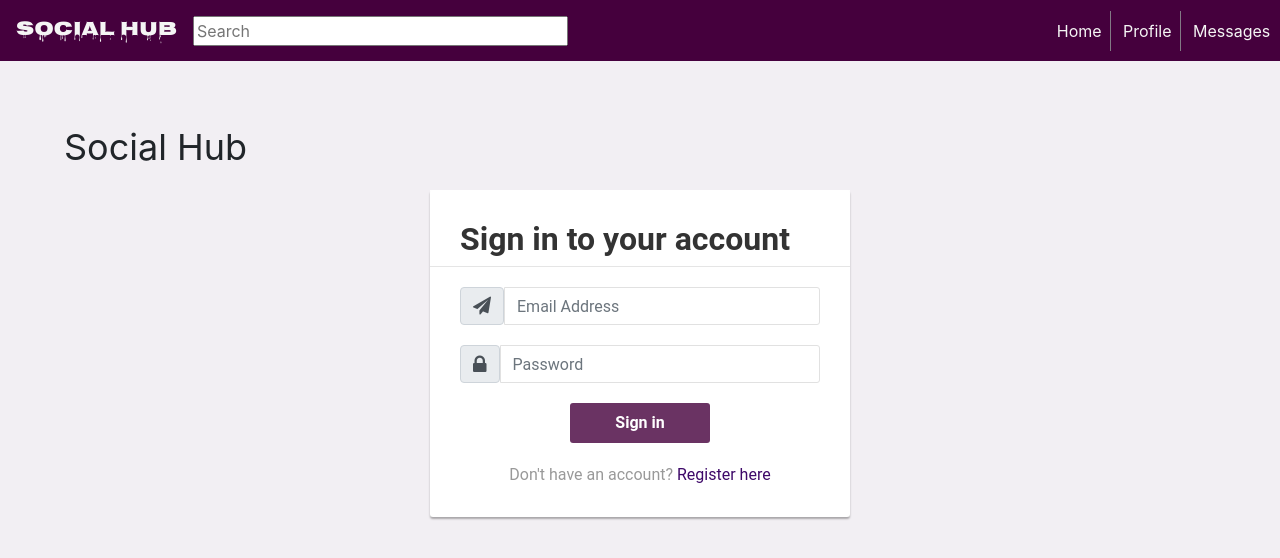
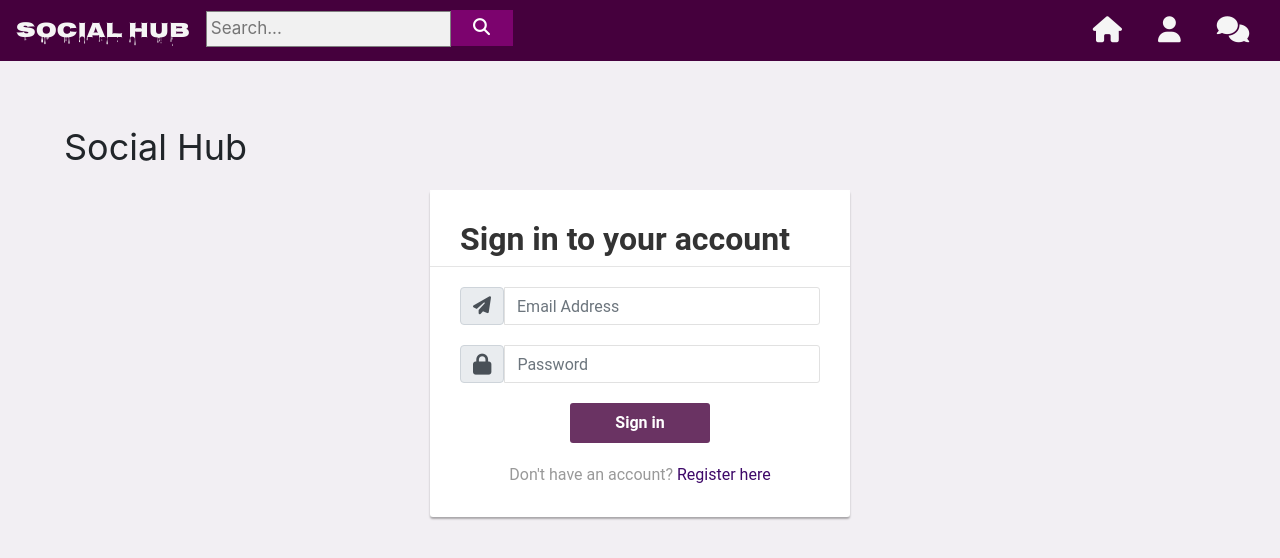
Before and after one commit to vladdimisca/SocialHub-App, an Angular app: page / in a window 1280 px wide. Shown: the top 558 px of the page. Built offline with nearby package versions, Linux system fonts and the light colour scheme.

Commit message:
navbar changes

```diff
--- a/src/app/authentication/login/login.component.html
+++ b/src/app/authentication/login/login.component.html
@@ -17,7 +17,7 @@
 		<div class="form-group">
 			<div class="input-group">
 				<span class="input-group-text"><i class="fa fa-lock"></i></span>
-				<input type="text" class="form-control" name="password" placeholder="Password" required="required">
+				<input type="password" class="form-control" name="password" placeholder="Password" required="required">
 			</div>
 		</div>
 		<div class="form-group text-center">
--- a/src/app/authentication/register/register.component.html
+++ b/src/app/authentication/register/register.component.html
@@ -26,7 +26,7 @@
 		<div class="form-group">
 			<div class="input-group">
 				<span class="input-group-text"><i class="fa fa-lock"></i></span>
-				<input type="text" class="form-control" name="password" placeholder="Password" required="required">
+				<input type="password" class="form-control" name="password" placeholder="Password" required="required">
 			</div>
         </div>
 		<div class="form-group">
@@ -35,7 +35,7 @@
 					<i class="fa fa-lock"></i>
 					<i class="fa fa-check"></i>
 				</span>
-				<input type="text" class="form-control" name="confirm_password" placeholder="Confirm Password" required="required">
+				<input type="password" class="form-control" name="confirm_password" placeholder="Confirm Password" required="required">
 			</div>
         </div>
         <div class="form-group">
--- a/src/app/navbar/navbar.component.html
+++ b/src/app/navbar/navbar.component.html
@@ -2,7 +2,10 @@
 
     <div class="navbar-nav" id="left">
         <a routerLink="" class="navbar-brand">Social Hub</a>
-        <input *ngIf="navLinks" class="nav-item" type="text" id="search-bar" name="search-bar" placeholder="Search">
+        <form *ngIf="navLinks" class="example">
+            <input type="text" placeholder="Search..." name="search">
+            <button type="submit"><i class="fa fa-search"></i></button>
+        </form>
     </div>
 
     <button type="button" class="navbar-toggler" data-toggle="collapse" data-target="#navbarCollapse">
@@ -11,9 +14,15 @@
 
     <div *ngIf="navLinks" class="collapse navbar-collapse" id="navbarCollapse">
         <div class="navbar-nav ml-auto">
-            <a href="" class="nav-item nav-link active">Home</a>
-            <a href="#" class="nav-item nav-link">Profile</a>
-            <a href="#" class="nav-item nav-link">Messages</a>
+            <a href="" class="nav-item nav-link active">
+                <i class='fas fa-home' style='font-size:26px'></i>
+            </a>
+            <a href="#" class="nav-item nav-link">
+                <i class='fas fa-user' style='font-size:26px'></i>
+            </a>
+            <a href="#" class="nav-item nav-link">
+                <i class='fas fa-comments' style='font-size:26px'></i>
+            </a>
         </div>
     </div>
 </nav>
--- a/src/app/navbar/navbar.component.scss
+++ b/src/app/navbar/navbar.component.scss
@@ -22,9 +22,8 @@
     justify-content: center;
     text-align: center;
     color: whitesmoke;
-    margin-left: 1%;
-    margin-right: 1%;
-    border-right: 1px solid #827985;
+    margin-left: 10px;
+    margin-right: 10px;
 }
 
 .nav-item.nav-link:last-child {
@@ -32,8 +31,7 @@
 }
 
 .nav-item.nav-link:hover {
-    border-radius: 5px;
-    background-color: rgb(69, 0, 85);
+    cursor: pointer;;
 }
 
 input {
@@ -45,8 +43,51 @@ input {
 .navbar-brand {
     font-family: 'Nosifer';
     color: whitesmoke;
+    font-size: 135%;
     padding-top: 1%;
 }
+
+/* Styles for wrapping the search box */
+* {
+    box-sizing: border-box;
+  }
+
+  /* Style the search field */
+  form.example input[type=text] {
+    padding: 4px;
+    padding-right: 10px;
+    font-size: 17px;
+    border: 1px solid grey;
+    float: left;
+    width: 80%;
+    background: #f1f1f1;
+  }
+
+  /* Style the submit button */
+  form.example button {
+    float: left;
+    width: 20%;
+    padding: 4px;
+    margin-top: 2px;
+    background:  rgb(124, 3, 110);
+    color: white;
+    font-size: 17px;
+    border: 1px solid  rgb(124, 3, 110);
+    border-left: none; /* Prevent double borders */
+    cursor: pointer;
+  }
+
+  form.example button:hover {
+    background: rgb(22, 1, 20);
+    border: 1px solid  rgb(22, 1, 20);
+  }
+
+  /* Clear floats */
+  form.example::after {
+    content: "";
+    clear: both;
+    display: table;
+  }
 
 #left {
     width: 60%;
@@ -64,11 +105,24 @@ input {
     input {
         width: 100%;
     }
+
+    form.example button {
+        margin-top: 4px;
+    }
 }
 
 @media only screen and (max-width: 550px) {
     #left {
         width: 85%;
+    }
+    form.example button {
+        margin-top: 4px;
+    }
+}
+@media only screen and (max-width: 640px) {
+
+    form.example button {
+        margin-top: 3px;
     }
 }
 
@@ -76,4 +130,20 @@ input {
     #left {
         width: 75%;
     }
+    form.example button {
+        margin-top: 2px;
+    }
 }
+@media only screen and (max-width: 321px) {
+
+    form.example button {
+        margin-top: 3px;
+    }
+}
+
+@media only screen and (max-width: 281px) {
+
+    form.example button {
+        margin-top: 2px;
+    }
+}
--- a/src/index.html
+++ b/src/index.html
@@ -13,6 +13,7 @@
   <script src="https://code.jquery.com/jquery-3.5.1.min.js"></script>
   <script src="https://cdn.jsdelivr.net/npm/popper.js@1.16.0/dist/umd/popper.min.js"></script>
   <script src="https://stackpath.bootstrapcdn.com/bootstrap/4.5.0/js/bootstrap.min.js"></script>
+  <script src='https://kit.fontawesome.com/a076d05399.js'></script>
 </head>
 <body>
   <app-root></app-root>
```
